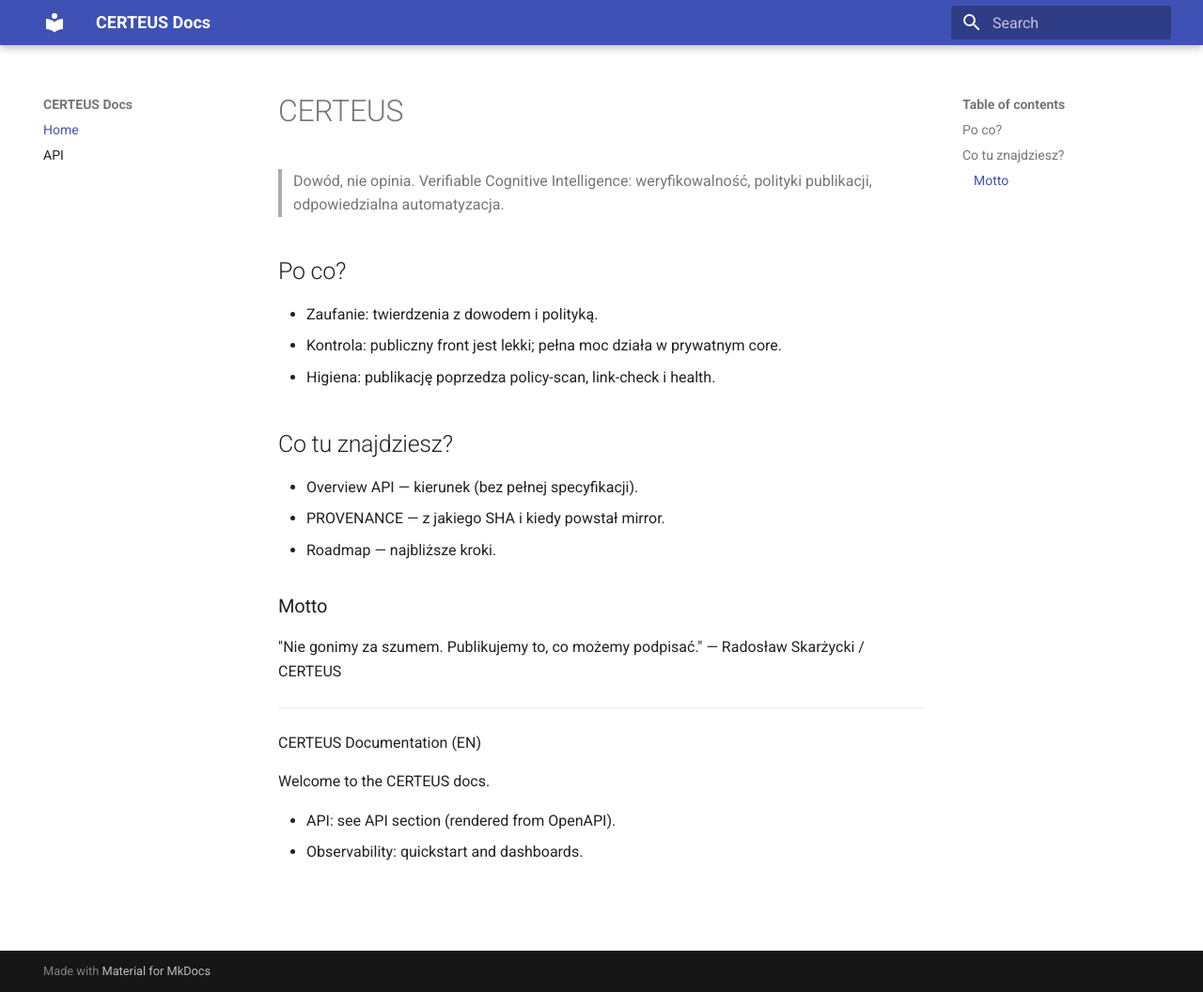
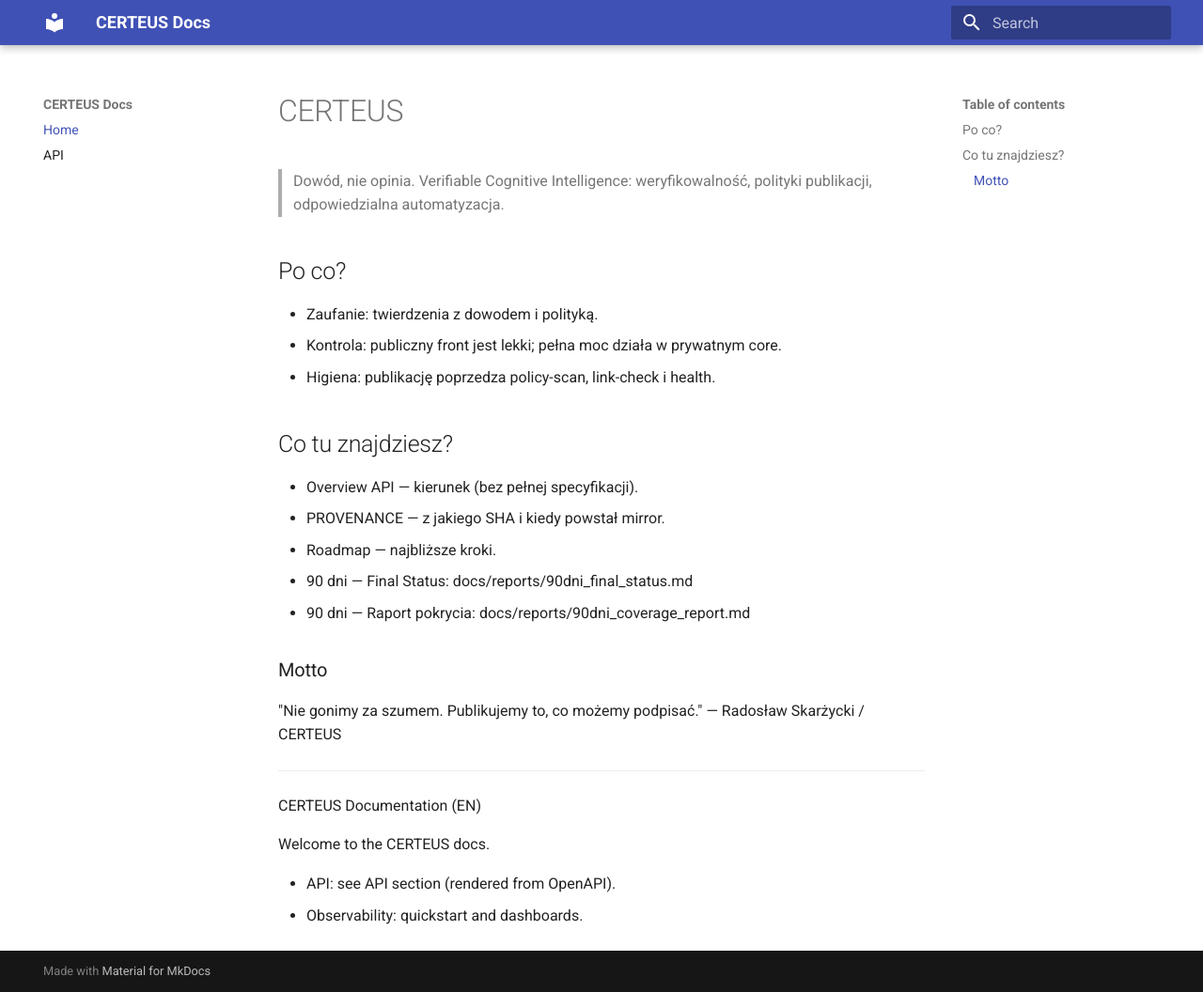
Before and after one commit to CERTEUS/certeus, an MkDocs documentation site: the page built from docs/index.md, in a window 1280 px wide and 1056 px high. Shown: the whole window at 94% size. Built offline with MkDocs 1.6.1 and Material for MkDocs 9.7.7, drawn with Linux system fonts in a browser that asks for light colours.

Commit message:
docs: link 90 dni final status + coverage from index

```diff
--- a/docs/index.md
+++ b/docs/index.md
@@ -12,6 +12,8 @@
 - Overview API — kierunek (bez pełnej specyfikacji).
 - PROVENANCE — z jakiego SHA i kiedy powstał mirror.
 - Roadmap — najbliższe kroki.
+- 90 dni — Final Status: docs/reports/90dni_final_status.md
+- 90 dni — Raport pokrycia: docs/reports/90dni_coverage_report.md
 
 ### Motto
 "Nie gonimy za szumem. Publikujemy to, co możemy podpisać." — Radosław Skarżycki / CERTEUS
```
